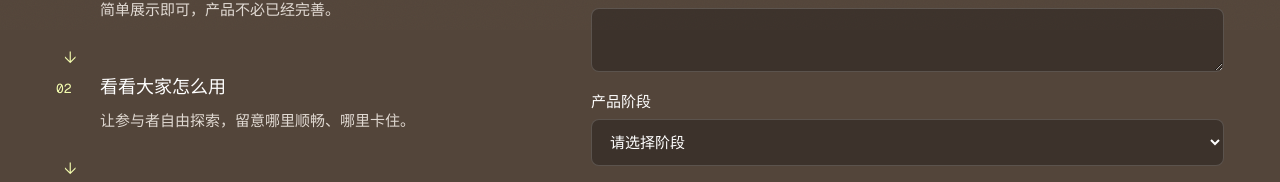
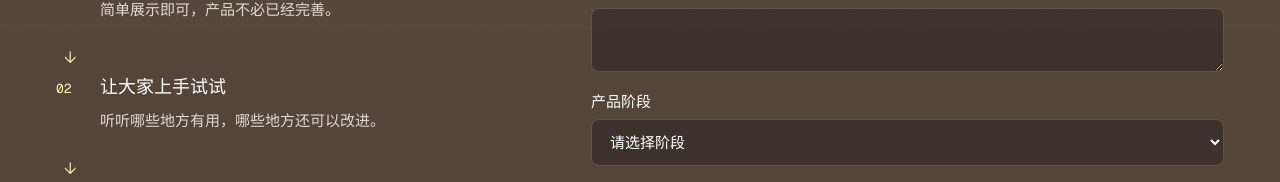
Before and after one commit to qiz029/super0to1-web, a React (Vite) app: page /zh/lab in a window 1280 px wide. Shown: the part 770-952 px from the top of the page. Built offline with nearby package versions, Linux system fonts and the light colour scheme.

Commit message:
Use direct wording for the Lab product trial step

```diff
--- a/src/i18n/messages.ts
+++ b/src/i18n/messages.ts
@@ -91,7 +91,7 @@ const en = {
     illustrationAlt: 'A builder shows a product while two participants try it and share feedback.',
     steps: [
       { n: '01 / Show', title: 'Give a quick demo', body: 'Show what you’ve built. A work in progress is welcome.' },
-      { n: '02 / Try', title: 'Watch people explore', body: 'See what makes sense to them and where they get stuck.' },
+      { n: '02 / Try', title: 'Let people try it', body: 'Hear what works for them and what could be better.' },
       { n: '03 / Iterate', title: 'Take feedback forward', body: 'Leave with ideas for what to improve or try next.' },
     ],
     nextEyebrow: 'The next Lab',
@@ -280,7 +280,7 @@ const zh: Messages = {
     illustrationAlt: '一位创作者展示产品，两位参与者上手试用并交流反馈。',
     steps: [
       { n: '01 / 展示', title: '演示你做的东西', body: '简单展示即可，产品不必已经完善。' },
-      { n: '02 / 试用', title: '看看大家怎么用', body: '让参与者自由探索，留意哪里顺畅、哪里卡住。' },
+      { n: '02 / 试用', title: '让大家上手试试', body: '听听哪些地方有用，哪些地方还可以改进。' },
       { n: '03 / 迭代', title: '带着反馈往前走', body: '从交流中找到值得改进或尝试的方向。' },
     ],
     nextEyebrow: '下一期 Lab',
```
Also changed, not shown: 1 other file (tests, documents, lock files or other folders).
